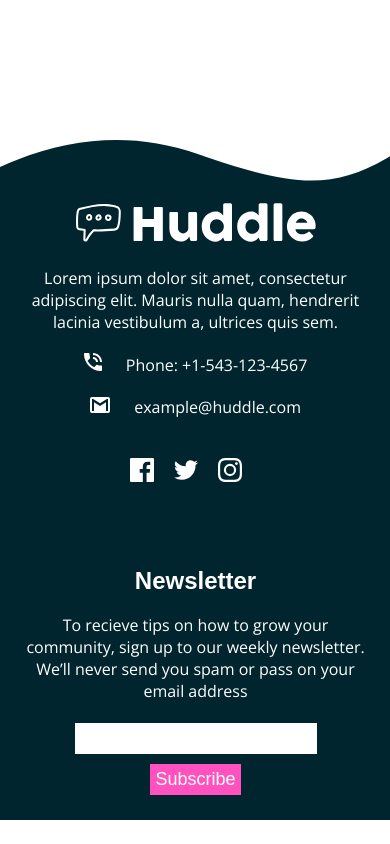
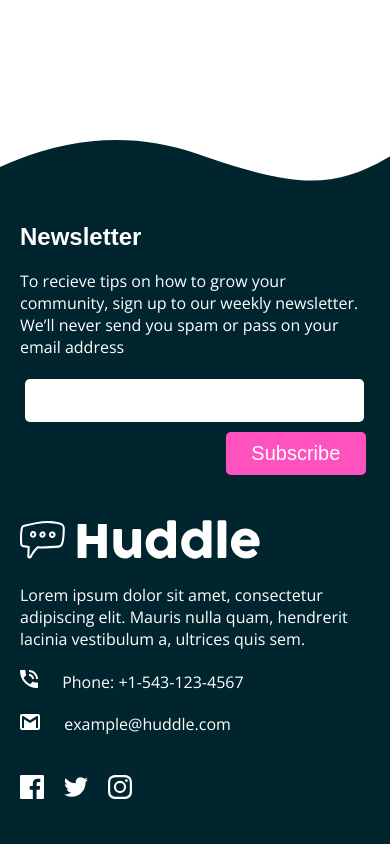
Before and after one commit to Mohamed-Massan/Frontend-Mentor-Huddle-landing-page-with-curved-sections, a plain HTML site: page index.html in a window 390 px wide. Shown: the part 3144-3988 px from the top of the page. Before the commit the page ends 3964 px from the top, so only its background shows below. Drawn offline with nearby package versions, Linux system fonts and the light colour scheme; a web font is replaced by a local one.

Commit message:
Update style.css

```diff
--- a/style.css
+++ b/style.css
@@ -41,12 +41,6 @@ nav input{
     padding: 10px;
 }
 
-
-nav input:hover {
-    background-color: hsl(322, 100%, 66%);
-    color: #fff;
-}
-
 .hero-container{
     text-align: center;
     margin-top:70px;
@@ -78,9 +72,16 @@ nav input:hover {
     box-shadow: 0px 10px 25px rgba(0, 0, 0, 0.25);
     transition: 100ms;
 }
+
 .btn:hover{
     background-color: hsl(322, 100%, 49%);
 }
+
+nav input:hover {
+    background-color: hsl(322, 100%, 66%);
+    color: #fff;
+}
+
 
 .btn:active{
     background-color: hsl(322, 59%, 54%);
@@ -96,20 +97,16 @@ main{
 main img{
     width: 100%;
 }
-
 .score-container{
     display: flex;
     flex-direction: row;
 }
-
 .score-item {
     margin: auto 150px;
 }
-
 .score-item img{
     width: 30px;
 }
-
 .score-item h1{
     font-size: 50px;
     margin: -5px;
@@ -202,11 +199,13 @@ footer section{
     align-items: center;
 }
 .news-letter-container form input {
-    padding: 5px;
-    font-size: 18px;
+    padding: 10px;
+    font-size: 20px;
     border: none;
     outline: none;
     margin: 5px;
+    border-radius: 5px;
+
 }
 
 input[type="submit"]{
@@ -214,6 +213,10 @@ input[type="submit"]{
     color: #fff;
     cursor: pointer;
 
+}
+
+input[type="submit"]:hover{
+    background-color: hsl(322, 100%, 50%);
 }
 
 @media screen and (max-width:850px){
@@ -247,7 +250,6 @@ input[type="submit"]{
     footer section {
         padding: 20px;
         width: 70%;
-        text-align: center;
     }
 
     .links{
@@ -257,6 +259,26 @@ input[type="submit"]{
 
 
 @media screen and (max-width:449px){
+    footer{
+        flex-direction: column-reverse;
+
+    }
+
+    input[type="submit"]{
+        float: right;
+        width: 40%;
+    }
+    input[type="email"] {
+        width: 91%;
+
+      }
+    footer section {
+        text-align: left;
+    }
+    .links {
+        justify-content: flex-start;
+      }
+
     .services-container article{
         flex-direction: column;
     }
```
